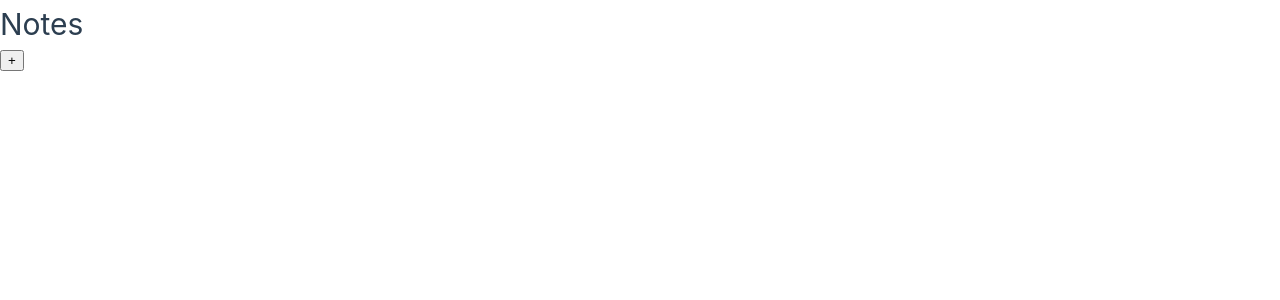
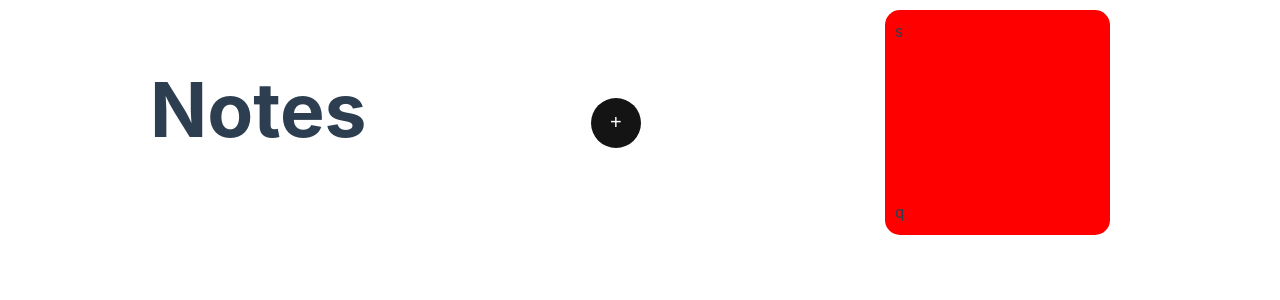
Before and after one commit to Tobias-Reidarsen/button, a Vue app: page / in a window 1280 px wide. Shown: the top 300 px of the page. Built offline with nearby package versions, Linux system fonts and the light colour scheme.

Commit message:
sdfgrdthj

```diff
--- a/src/App.vue
+++ b/src/App.vue
@@ -1,10 +1,3 @@
-<script setup>
-import { ref } from "vue";
-import CounterBtn from "./components/CounterBtn.vue";
-
-const bool = ref(false);
-</script>
-
 <template>
 	<main>
 		<div class="container">
@@ -13,11 +6,58 @@ const bool = ref(false);
 				<button>+</button>
 				<div class="cards-container">
 					<div class="card">
-						<p class="main-text"></p>
-						<p class="date"></p>
+						<p class="main-text">s</p>
+						<p class="date">q</p>
 					</div>
 				</div>
 			</header>
 		</div>
 	</main>
 </template>
+
+<style scoped>
+main {
+	height: 100vh;
+	width: 100vw;
+}
+
+.container {
+	max-width: 1000px;
+	padding: 10px;
+	margin: 0 auto;
+}
+
+header {
+	display: flex;
+	justify-content: space-between;
+	align-items: center;
+}
+h1 {
+	font-weight: bold;
+	margin-bottom: 25px;
+	font-size: 75px;
+}
+button {
+	border: none;
+	padding: 10px;
+	width: 50px;
+	height: 50px;
+	cursor: pointer;
+	background-color: rgb(21, 20, 20);
+	border-radius: 100%;
+	color: white;
+	font-size: 20px;
+}
+.card {
+	width: 225px;
+	height: 225px;
+	background-color: red;
+	padding: 10px;
+	border-radius: 15px;
+	display: flex;
+	flex-direction: column;
+	justify-content: space-between;
+	margin-right: 20px;
+	margin-left: 20px;
+}
+</style>
```
